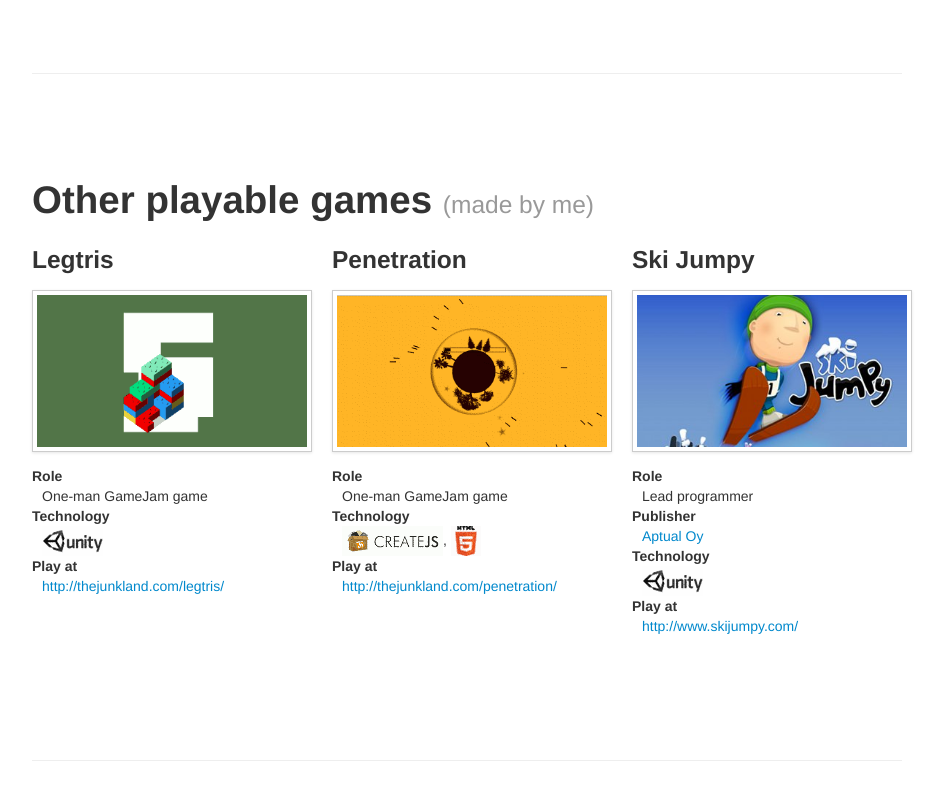
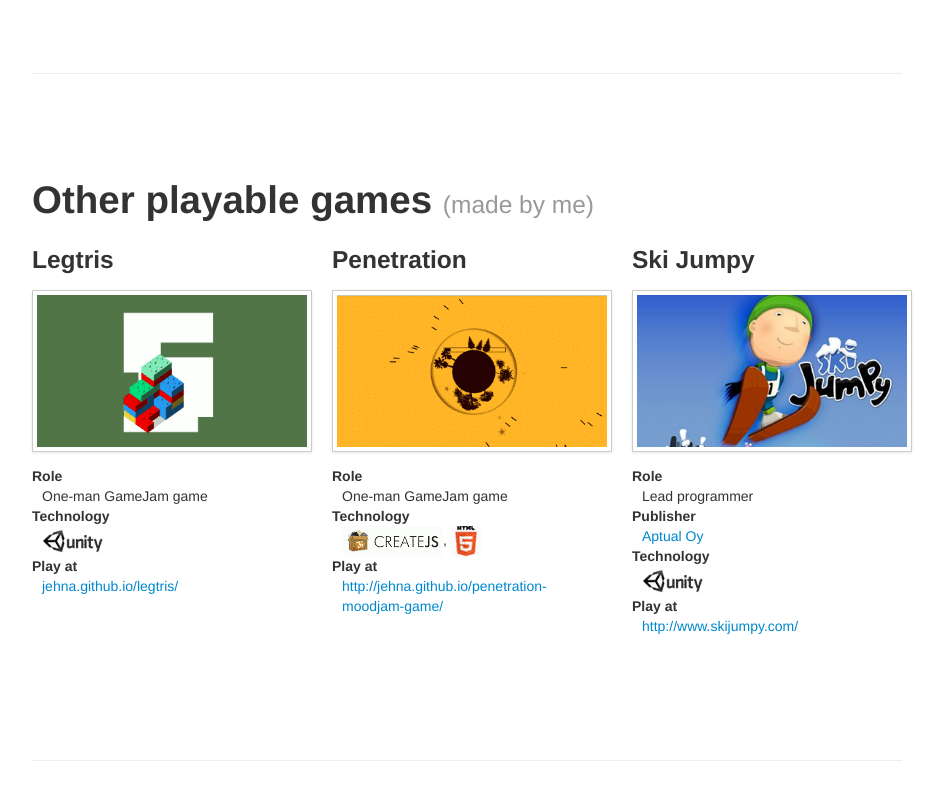
Before and after one commit to jehna/portfolio-2013, a plain HTML site: page index.html in a window 1280 px wide. Shown: the part 6313-7113 px from the top of the page, without its empty margins (173-1116 px from the left). Drawn offline with Linux system fonts and the light colour scheme.

Commit message:
Updated: Game links

```diff
--- a/index.html
+++ b/index.html
@@ -234,7 +234,7 @@ ___ |  |   | (           ) )      ) ) | (           | |   __  |  |  |  | | |
                         <dt>Technology</dt>
                             <dd><a href="http://unity3d.com/" target="_blank"><img src="images/unity3d.png" alt="Unity3D" style="max-height: 30px;" /></a></dd>
                         <dt>Play at</dt>
-                            <dd><a href="http://thejunkland.com/putt-e/" target="_blank">http://thejunkland.com/putt-e/</a>
+                            <dd><a href="http://jehna.github.io/putt-e/" target="_blank">http://jehna.github.io/putt-e/</a>
                     </dl>
                 </div>
             </div>
@@ -280,7 +280,7 @@ ___ |  |   | (           ) )      ) ) | (           | |   __  |  |  |  | | |
                         <dt>Technology</dt>
                             <dd><a href="http://unity3d.com/" target="_blank"><img src="images/unity3d.png" alt="Unity3D" style="max-height: 30px;" /></a></dd>
                         <dt>Play at</dt>
-                            <dd><a href="http://thejunkland.com/legtris/" target="_blank">http://thejunkland.com/<br class="visible-tablet" />legtris/</a>
+                            <dd><a href="jehna.github.io/legtris/" target="_blank">jehna.github.io/<br class="visible-tablet" />legtris/</a>
                     </dl>
                 </div>
                 <div class="span3">
@@ -291,7 +291,7 @@ ___ |  |   | (           ) )      ) ) | (           | |   __  |  |  |  | | |
                             <dd>One-man GameJam game</dd>
                         <dt>Technology</dt>
                             <dd><a href="http://www.createjs.com/" target="_blank"><img src="images/createjs.png" alt="CreateJS" style="max-height: 30px;" /></a>, <img src="images/html5.png" alt="HTML5" style="max-height: 30px;" /></dd>
-                        <dt>Play at</dt><dd><a href="http://thejunkland.com/penetration/" target="_blank">http://thejunkland.com/<br class="visible-tablet" /><!-- AWWYEAH! -->penetration/</a>
+                        <dt>Play at</dt><dd><a href="http://jehna.github.io/penetration-moodjam-game/" target="_blank">http://jehna.github.io/<br class="visible-tablet" /><!-- AWWYEAH! -->penetration-moodjam-game/</a>
                     </dl>
                 </div>
                 <div class="span3">
```
